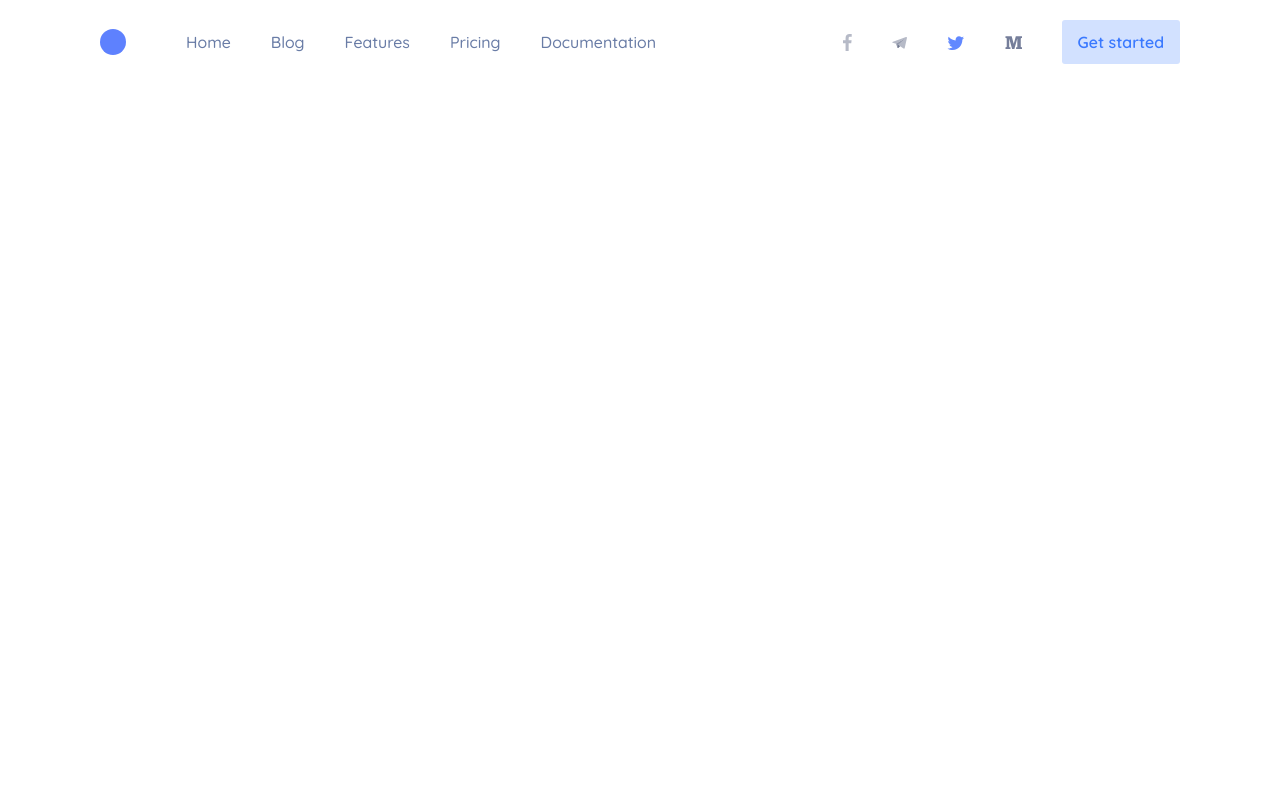
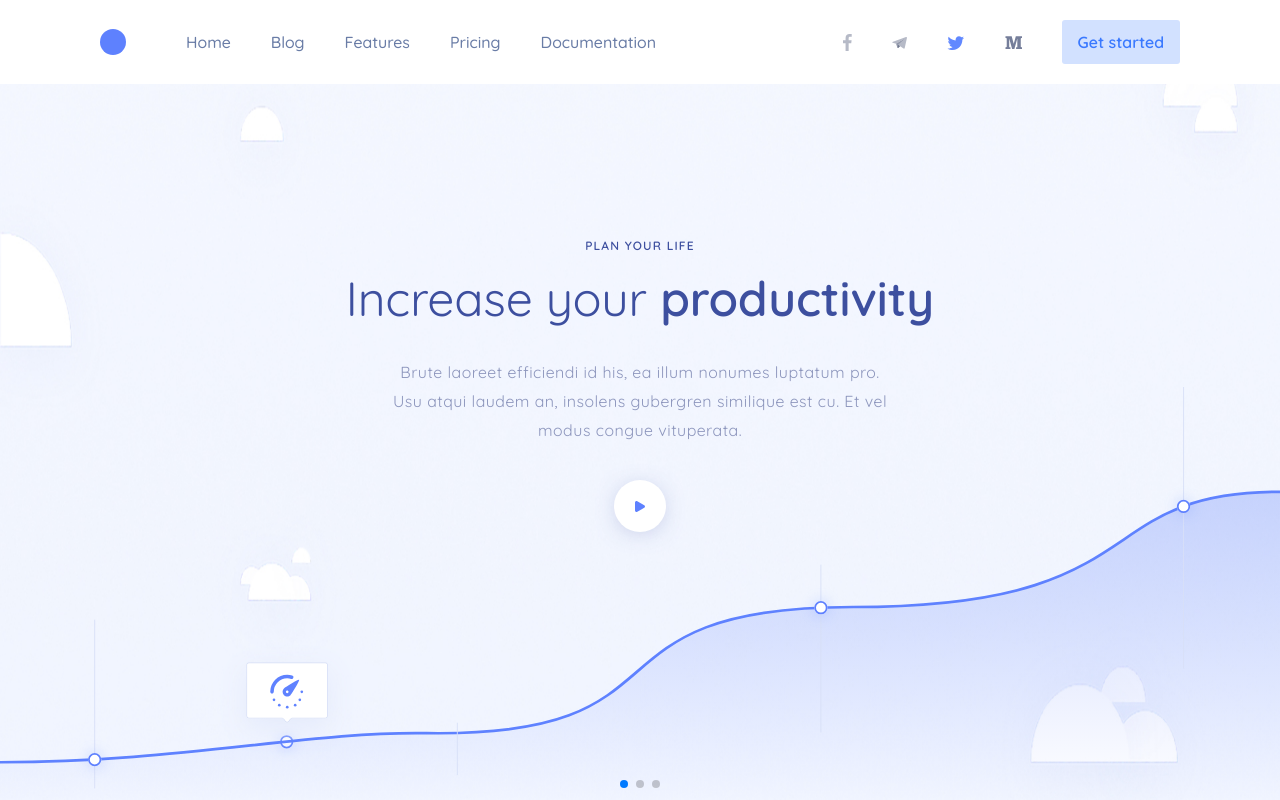
Before and after one commit to veronnah/productivity-layout, a plain HTML site: page index.html in a window 1280 px wide. Drawn offline with nearby package versions, Linux system fonts and the light colour scheme.

Commit message:
first section with slider created

```diff
--- a/css/style.css
+++ b/css/style.css
@@ -78,15 +78,29 @@
     /* Legacy iOS */
 }
 
+body,
+html {
+    height: 100%;
+}
+
 body {
     font-family: 'Quicksand';
     font-style: normal;
 }
 
-header {
+.wrapper {
     display: flex;
+    max-width: 1700px;
+    margin: 0 auto;
     padding: 20px 100px;
     align-items: center;
+
+}
+
+header {
+    position: absolute;
+    z-index: 10;
+    width: 100%;
     background-color: #fff;
 }
 
@@ -140,3 +154,92 @@ header .header-btn {
 header .header-btn:hover {
     background-color: #dce8ff;
 }
+
+.swiper-container {
+    width: 100%;
+    height: 100vh;
+}
+
+.swiper-slide {
+    position: relative;
+}
+
+.slide-text {
+    display: flex;
+    flex-direction: column;
+    justify-content: center;
+    align-items: center;
+    position: absolute;
+    top: 30%;
+    left: 50%;
+    transform: translate(-50%);
+    text-align: center;
+}
+
+.slide-text__before-heading {
+    font-weight: 600;
+    font-size: 12px;
+    line-height: 12px;
+    letter-spacing: 0.1em;
+    text-transform: uppercase;
+    color: #3D4F9F;
+}
+
+.slide-text__main-heading {
+    font-weight: 300;
+    font-size: 48px;
+    line-height: 60px;
+    color: #3D4F9F;
+    margin-bottom: 30px;
+    margin-top: 16px;
+}
+
+.slide-text__main-heading span {
+    font-weight: 600;
+}
+
+.slide-text__subtitle {
+    max-width: 500px;
+    font-size: 16px;
+    line-height: 29px;
+    text-align: center;
+    letter-spacing: 0.03em;
+    color: #8D96BD;
+}
+
+.swiper-autoplay-btn {
+    display: flex;
+    justify-content: center;
+    align-items: center;
+    position: absolute;
+    top: 60%;
+    left: 50%;
+    border-radius: 50%;
+    transform: translate(-50%);
+    z-index: 1000;
+    background-color: white;
+    height: 52px;
+    width: 52px;
+    border: none;
+    outline: none;
+    -webkit-box-shadow: 0px 3px 30px -14px rgba(61, 79, 159, 1);
+    -moz-box-shadow: 0px 3px 30px -14px rgba(61, 79, 159, 1);
+    box-shadow: 0px 3px 30px -14px rgba(61, 79, 159, 1);
+}
+
+.swiper-slide__img {
+    text-align: center;
+    height: 100%;
+}
+
+.swiper-slide__img img {
+    width: 100%;
+    height: 100%;
+}
+
+.slides-chart img {
+    position: absolute;
+    width: 100%;
+    bottom: 0;
+
+}
--- a/index.html
+++ b/index.html
@@ -8,11 +8,13 @@
     <title>Productivity</title>
     <link rel="stylesheet" href="./css/reset.css">
     <link rel="stylesheet" href="./css/normalize.css">
+    <link rel="stylesheet" href="https://unpkg.com/swiper/swiper-bundle.min.css" />
     <link rel="stylesheet" href="./css/style.css">
 </head>
 
 <body>
     <header>
+        <div class="wrapper">
             <div class="logo-circle"></div>
             <ul class="header-nav">
                 <li><a href="#!">Home</a></li>
@@ -29,9 +31,75 @@
                 <li><a href="#!"><img src="./img/medium.svg" alt=""></a></li>
             </ul>
             <button class="header-btn">Get started</button>
-
+        </div>
     </header>
-
+    <section class="home-slider">
+        <div class="swiper-container">
+            <div class="swiper-wrapper">
+                <div class="swiper-slide">
+                    <div class="slide-text">
+                        <div class="slide-text__before-heading">Plan your life</div>
+                        <div class="slide-text__main-heading">
+                            Increase your <span>productivity</span>
+                        </div>
+                        <div class="slide-text__subtitle">
+                            Brute laoreet efficiendi id his, ea illum nonumes luptatum pro. Usu atqui laudem an,
+                            insolens gubergren similique est cu. Et vel modus congue vituperata.
+                        </div>
+                    </div>
+                    <button class="swiper-autoplay-btn">
+                        <img src="./img/play-btn.svg" alt="">
+                    </button>
+                    <div class="slides-chart">
+                        <img class="slides-chart__chart" src="./img/chart1.svg" alt="">
+                    </div>
+                    <div class="swiper-slide__img">
+                        <img src="./img/slide1.jpg" alt="">
+                    </div>
+                </div>
+                <div class="swiper-slide">
+                    <div class="slide-text">
+                        <div class="slide-text__before-heading">Plan your life</div>
+                        <div class="slide-text__main-heading">
+                            Increase your <span>productivity</span>
+                        </div>
+                        <div class="slide-text__subtitle">
+                            Brute laoreet efficiendi id his, ea illum nonumes luptatum pro. Usu atqui laudem an,
+                            insolens gubergren similique est cu. Et vel modus congue vituperata.
+                        </div>
+                    </div>
+                    <div class="slides-chart">
+                        <img class="slides-chart__chart" src="./img/chart1.svg" alt="">
+                    </div>
+                    <div class="swiper-slide__img">
+                        <img src="./img/slide1.jpg" alt="">
+                    </div>
+                </div>
+                <div class="swiper-slide">
+                    <div class="slide-text">
+                        <div class="slide-text__before-heading">Plan your life</div>
+                        <div class="slide-text__main-heading">
+                            Increase your <span>productivity</span>
+                        </div>
+                        <div class="slide-text__subtitle">
+                            Brute laoreet efficiendi id his, ea illum nonumes luptatum pro. Usu atqui laudem an,
+                            insolens gubergren similique est cu. Et vel modus congue vituperata.
+                        </div>
+                    </div>
+                    <div class="slides-chart">
+                        <img class="slides-chart__chart" src="./img/chart1.svg" alt="">
+                    </div>
+                    <div class="swiper-slide__img">
+                        <img src="./img/slide1.jpg" alt="">
+                    </div>
+                </div>
+            </div>
+            <div class="swiper-pagination"></div>
+        </div>
+        </div>
+    </section>
+    <script src="https://cdnjs.cloudflare.com/ajax/libs/Chart.js/3.1.0/chart.min.js"></script>
+    <script src="https://unpkg.com/swiper/swiper-bundle.min.js"></script>
     <script src="./js/main.js"></script>
 </body>
 
--- a/js/main.js
+++ b/js/main.js
@@ -0,0 +1,20 @@
+const homeSlider = new Swiper('.swiper-container', {
+     pagination: {
+       el: '.swiper-pagination',
+       clickable: true,
+     },
+     loop: false,
+
+     speed: 800,
+     effect: 'slide',
+
+     fadeEffect: {
+         crossFade: true
+     },
+     watchOverflow: true,
+ });
+
+ let playBtn  = document.querySelector('.swiper-autoplay-btn');
+ playBtn.addEventListener('click', ()=>{
+    homeSlider.autoplay.start();
+ });
```
Also changed, not shown: img/Rectangle.jpg (added), img/chart.png (added), img/chart.svg (added), img/chart1.svg (added), img/clouds.png (added), img/oneofstats.svg (added), img/play-btn.svg (added), img/slide.jpg (added), img/slide1.jpg (added), img/slider-icon1.png (added).
